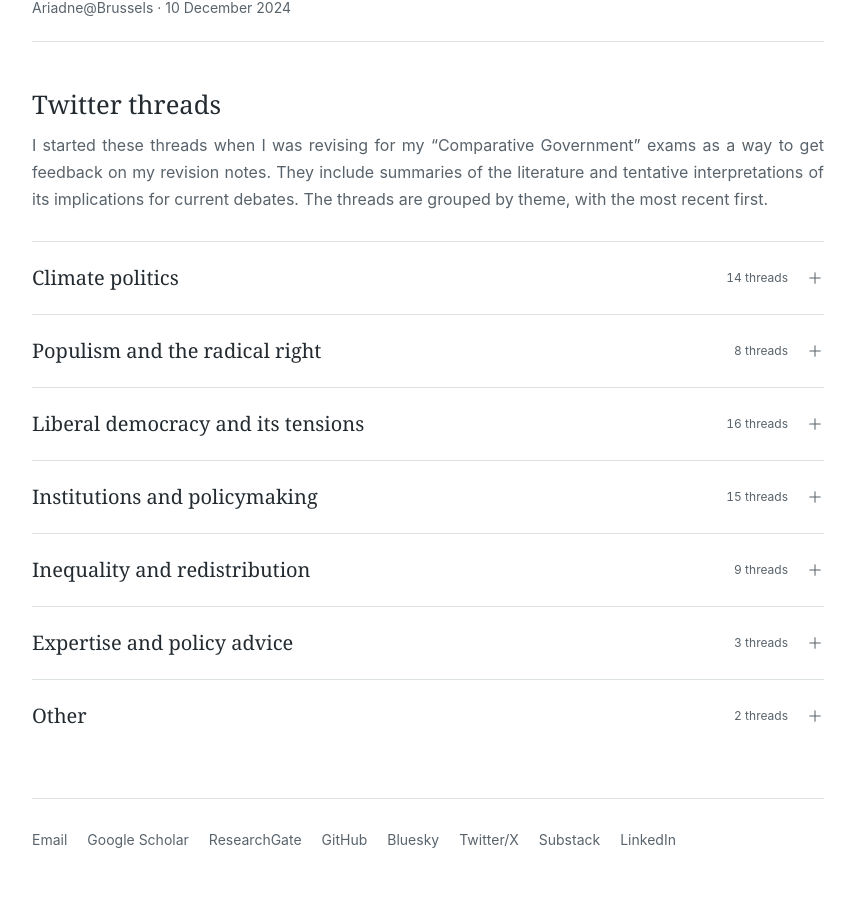
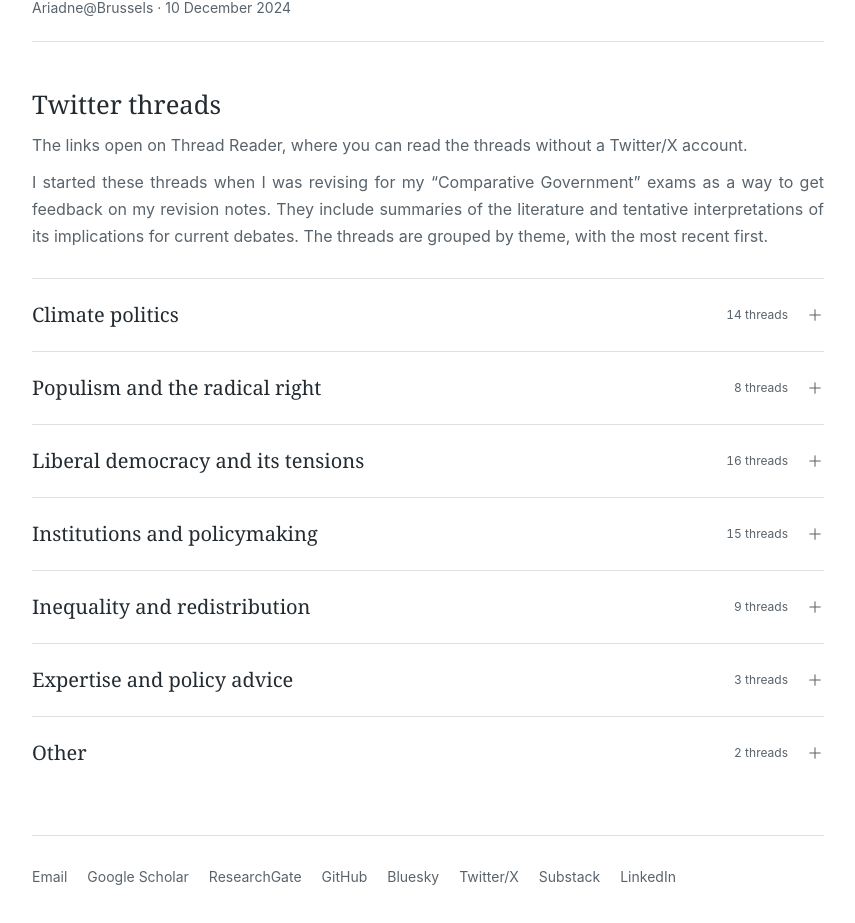
Before and after one commit to jacob-edenhofer/Website, a Next.js app: page /writing in a window 1280 px wide. Shown: the part 3531-4454 px from the top of the page, without its empty margins (178-1033 px from the left). Before the commit the page ends 4421 px from the top, so only its background shows below. Built offline with nearby package versions, Linux system fonts and the light colour scheme.

Commit message:
Clarify that Twitter threads can be read without an account

```diff
--- a/app/components/TwitterThreads.tsx
+++ b/app/components/TwitterThreads.tsx
@@ -12,6 +12,7 @@ export function TwitterThreads() {
     <section className="writing-section twitter-threads" id="twitter-threads">
       <header className="writing-section-heading">
         <h2>Twitter threads</h2>
+        <p>The links open on Thread Reader, where you can read the threads without a Twitter/X account.</p>
         <p>I started these threads when I was revising for my “Comparative Government” exams as a way to get feedback on my revision notes. They include summaries of the literature and tentative interpretations of its implications for current debates. The threads are grouped by theme, with the most recent first.</p>
       </header>
       <div className="thread-groups">
```
